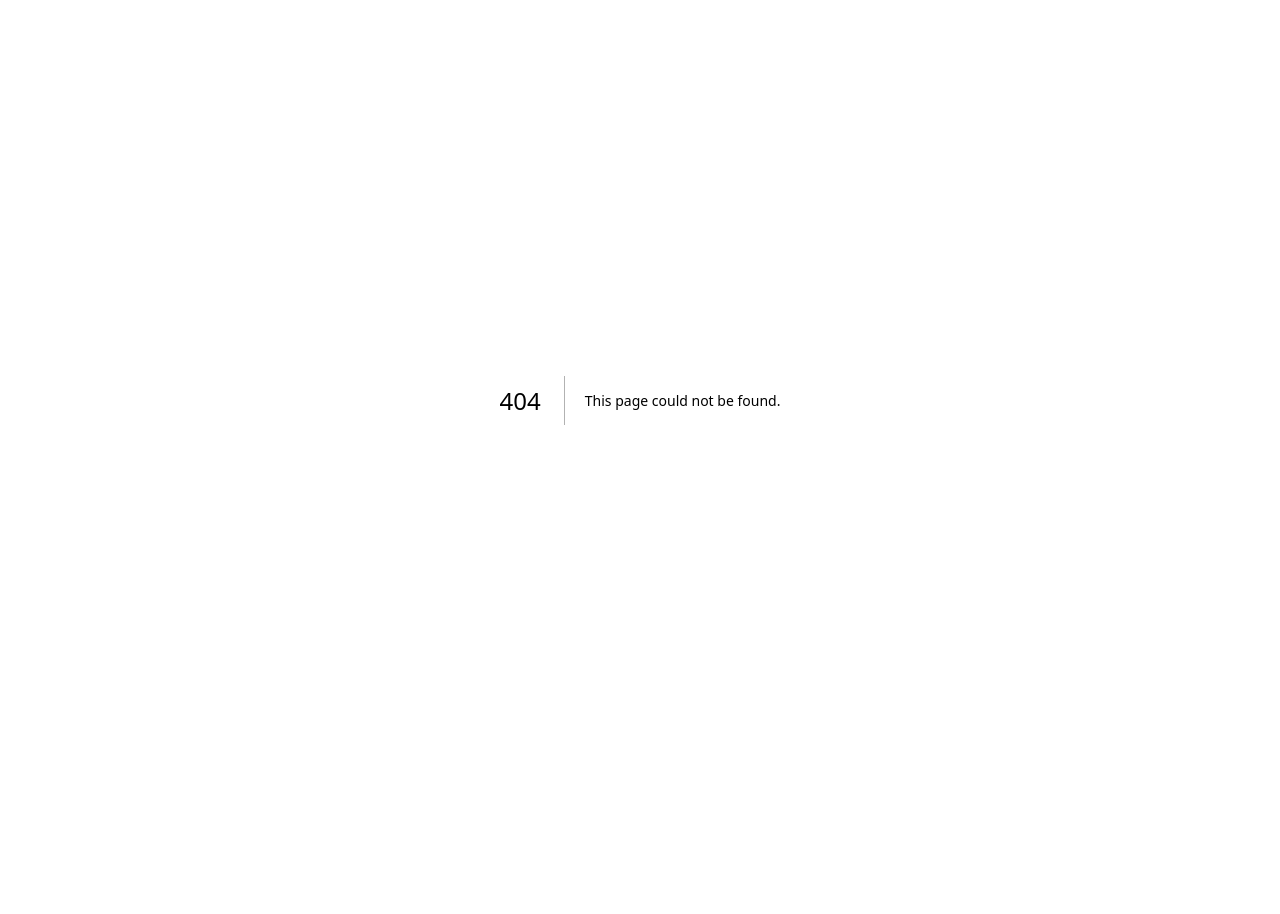
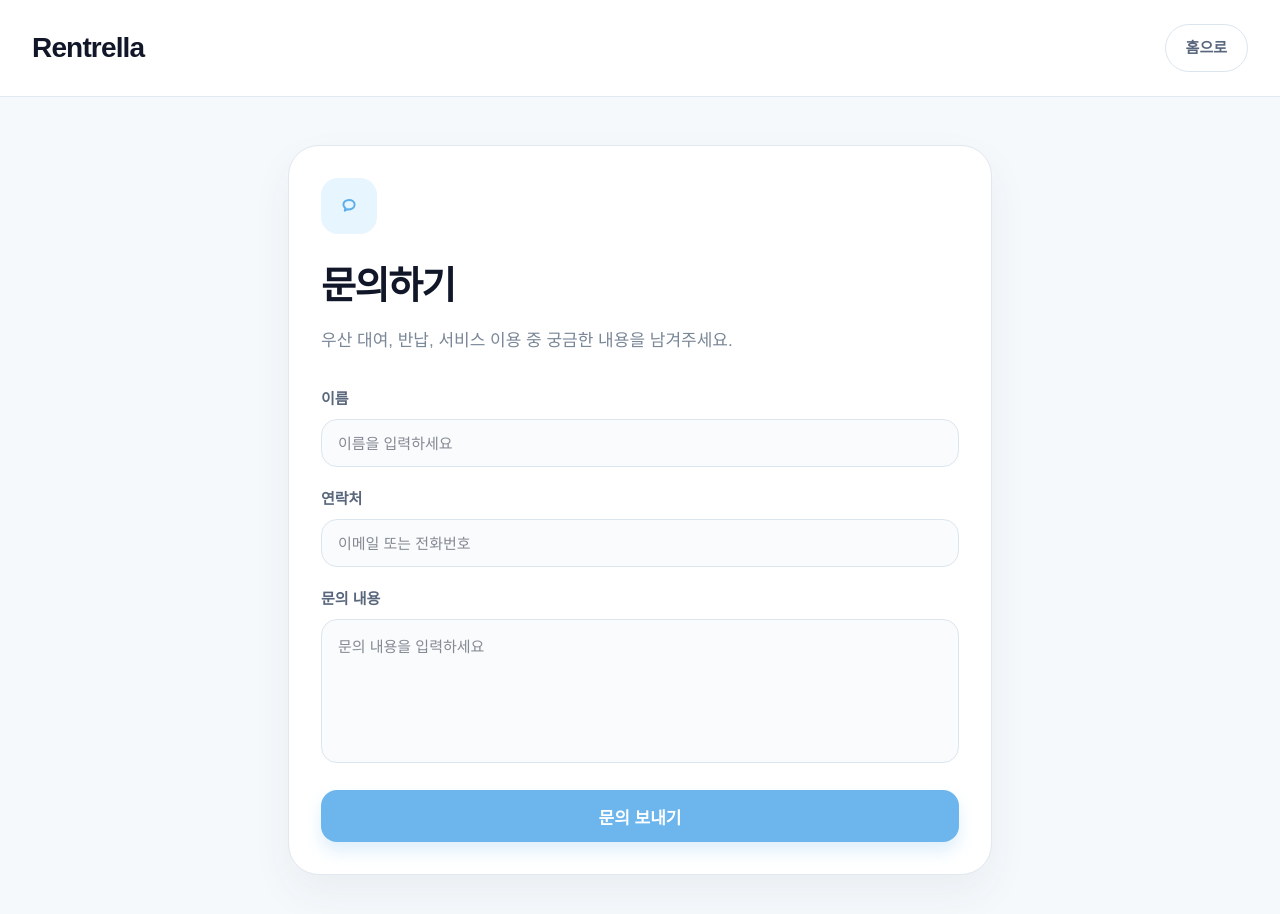
Before and after one commit to rentrella/frontend, a Next.js app: page /contact in a window 1280 px wide. Before the commit this address had no page. Shown: the top 914 px of the page. Before the commit the page ends 800 px from the top, so only its background shows below. Built offline with nearby package versions, Linux system fonts and the light colour scheme.

Commit message:
feat: add contact page navigation

```diff
--- /dev/null
+++ b/app/contact/page.tsx
@@ -0,0 +1,89 @@
+import Link from "next/link";
+
+function ChatIcon() {
+  return (
+    <svg
+      aria-hidden="true"
+      fill="none"
+      height="20"
+      viewBox="0 0 20 20"
+      width="20"
+    >
+      <path
+        d="M10 4c-3.1 0-5.6 2-5.6 4.6 0 1.5.8 2.8 2 3.6l-.6 2.5 2.7-1.5c.5.1.9.2 1.5.2 3.1 0 5.6-2 5.6-4.8S13.1 4 10 4Z"
+        stroke="currentColor"
+        strokeLinecap="round"
+        strokeLinejoin="round"
+        strokeWidth="2"
+      />
+    </svg>
+  );
+}
+
+export default function ContactPage() {
+  return (
+    <main className="min-h-screen bg-[#f6f9fc] text-[#111728]">
+      <header className="border-b border-[#e2ebf3] bg-white">
+        <div className="mx-auto flex h-24 w-full max-w-7xl items-center justify-between px-8">
+          <Link className="text-[28px] font-black tracking-[-0.03em]" href="/">
+            Rentrella
+          </Link>
+          <Link
+            className="rounded-full border border-[#dce6ef] bg-white px-5 py-3 text-[15px] font-black text-[#59677d]"
+            href="/"
+          >
+            홈으로
+          </Link>
+        </div>
+      </header>
+
+      <section className="mx-auto w-full max-w-3xl px-8 py-12">
+        <div className="rounded-[31px] border border-[#e1e8f0] bg-white p-8 shadow-[0_18px_42px_rgba(35,49,72,0.06)]">
+          <div className="flex h-14 w-14 items-center justify-center rounded-[17px] bg-[#e7f5ff] text-[#5daeea]">
+            <ChatIcon />
+          </div>
+          <h1 className="mt-6 text-[38px] font-black tracking-[-0.04em]">
+            문의하기
+          </h1>
+          <p className="mt-3 text-[17px] font-medium leading-7 text-[#7a8797]">
+            우산 대여, 반납, 서비스 이용 중 궁금한 내용을 남겨주세요.
+          </p>
+
+          <form className="mt-8 space-y-5">
+            <label className="block">
+              <span className="text-[15px] font-black text-[#59677d]">이름</span>
+              <input
+                className="mt-2 h-12 w-full rounded-2xl border border-[#dce6ef] bg-[#f9fbfd] px-4 text-[15px] font-medium outline-none focus:border-[#6db6ed]"
+                placeholder="이름을 입력하세요"
+              />
+            </label>
+            <label className="block">
+              <span className="text-[15px] font-black text-[#59677d]">
+                연락처
+              </span>
+              <input
+                className="mt-2 h-12 w-full rounded-2xl border border-[#dce6ef] bg-[#f9fbfd] px-4 text-[15px] font-medium outline-none focus:border-[#6db6ed]"
+                placeholder="이메일 또는 전화번호"
+              />
+            </label>
+            <label className="block">
+              <span className="text-[15px] font-black text-[#59677d]">
+                문의 내용
+              </span>
+              <textarea
+                className="mt-2 min-h-36 w-full resize-none rounded-2xl border border-[#dce6ef] bg-[#f9fbfd] px-4 py-4 text-[15px] font-medium outline-none focus:border-[#6db6ed]"
+                placeholder="문의 내용을 입력하세요"
+              />
+            </label>
+            <button
+              className="h-13 w-full rounded-2xl bg-[#6db6ed] px-6 py-4 text-[17px] font-black text-white shadow-[0_9px_16px_rgba(109,182,237,0.22)]"
+              type="button"
+            >
+              문의 보내기
+            </button>
+          </form>
+        </div>
+      </section>
+    </main>
+  );
+}
--- a/app/page.tsx
+++ b/app/page.tsx
@@ -1,5 +1,6 @@
 "use client";
 
+import Link from "next/link";
 import { useEffect, useState } from "react";
 
 type Umbrella = {
@@ -337,10 +338,6 @@ export default function Home() {
     setMessage(`우산 #${id} 대여가 완료되었습니다.`);
   };
 
-  const openInquiry = () => {
-    setMessage("문의가 접수되었습니다.");
-  };
-
   const previewWeather = (kind: WeatherKind) => {
     setWeather({
       kind,
@@ -435,19 +432,13 @@ export default function Home() {
             </div>
           </div>
 
-          <nav className="hidden items-center gap-8 text-[15px] font-black text-[#667085] md:flex">
-            <a href="#umbrellas">우산 목록</a>
-            <a href="#status">대여 현황</a>
-          </nav>
-
-          <button
+          <Link
             className="flex h-[46px] items-center gap-3 rounded-full border border-[#bfddf5] bg-[#e7f5ff] px-6 text-[17px] font-black text-[#5daeea]"
-            onClick={openInquiry}
-            type="button"
+            href="/contact"
           >
             <ChatIcon />
             문의하기
-          </button>
+          </Link>
         </div>
       </header>
 
```
